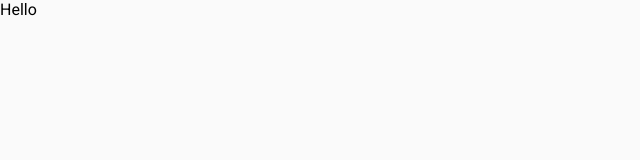
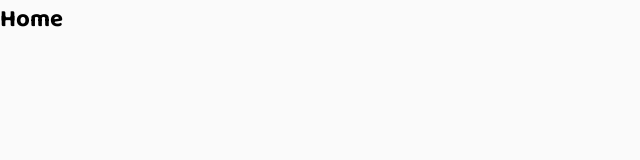
Before and after one commit to Lucariozin/ignite-challenge-coffee-delivery, a React (Vite) app: page / in a window 1280 px wide. Shown: the top 160 px of the page, without its empty margins (0-640 px from the left). Built offline with nearby package versions, Linux system fonts and the light colour scheme.

Commit message:
adding 'react router dom' and configuring initial routes.

```diff
--- a/package.json
+++ b/package.json
@@ -11,6 +11,7 @@
   "dependencies": {
     "react": "^18.2.0",
     "react-dom": "^18.2.0",
+    "react-router-dom": "^6.7.0",
     "styled-components": "^5.3.6"
   },
   "devDependencies": {
--- a/src/App.tsx
+++ b/src/App.tsx
@@ -1,16 +1,5 @@
-import { ThemeProvider } from 'styled-components'
-
-import { GlobalStyles } from './styles/global'
-import { theme } from './styles/theme'
-
-import { Home } from './pages/Home'
+import { Router } from './Router'
 
 export const App = () => {
-  return (
-    <ThemeProvider theme={theme}>
-      <GlobalStyles />
-
-      <Home />
-    </ThemeProvider>
-  )
+  return <Router />
 }
--- /dev/null
+++ b/src/Router.tsx
@@ -0,0 +1,14 @@
+import { BrowserRouter, Routes, Route } from 'react-router-dom'
+
+import { Home } from './pages/Home'
+
+export const Router = () => {
+  return (
+    <BrowserRouter>
+      <Routes>
+        <Route path="/" element={<Home />} />
+        <Route path="*" element={<div>404</div>} />
+      </Routes>
+    </BrowserRouter>
+  )
+}
--- /dev/null
+++ b/src/components/Header/Header.styles.ts
@@ -0,0 +1,3 @@
+import styled from 'styled-components'
+
+export const Container = styled.header``
--- /dev/null
+++ b/src/components/Header/Header.tsx
@@ -0,0 +1,5 @@
+import { Container } from './Header.styles'
+
+export const Header = () => {
+  return <Container></Container>
+}
--- /dev/null
+++ b/src/components/Header/index.ts
@@ -0,0 +1 @@
+export { Header } from './Header'
--- a/src/main.tsx
+++ b/src/main.tsx
@@ -1,10 +1,19 @@
 import React from 'react'
 import ReactDOM from 'react-dom/client'
+
+import { ThemeProvider } from 'styled-components'
+
+import { GlobalStyles } from './styles/global'
+import { theme } from './styles/theme'
 
 import { App } from './App'
 
 ReactDOM.createRoot(document.getElementById('root') as HTMLElement).render(
   <React.StrictMode>
-    <App />
+    <ThemeProvider theme={theme}>
+      <GlobalStyles />
+
+      <App />
+    </ThemeProvider>
   </React.StrictMode>,
 )
--- a/src/pages/Home/Home.tsx
+++ b/src/pages/Home/Home.tsx
@@ -1,5 +1,9 @@
 import { Container } from './Home.styles'
 
 export const Home = () => {
-  return <Container>Hello</Container>
+  return (
+    <Container>
+      <h1>Home</h1>
+    </Container>
+  )
 }
```
Also changed, not shown: 1 other file (tests, documents, lock files or other folders).
